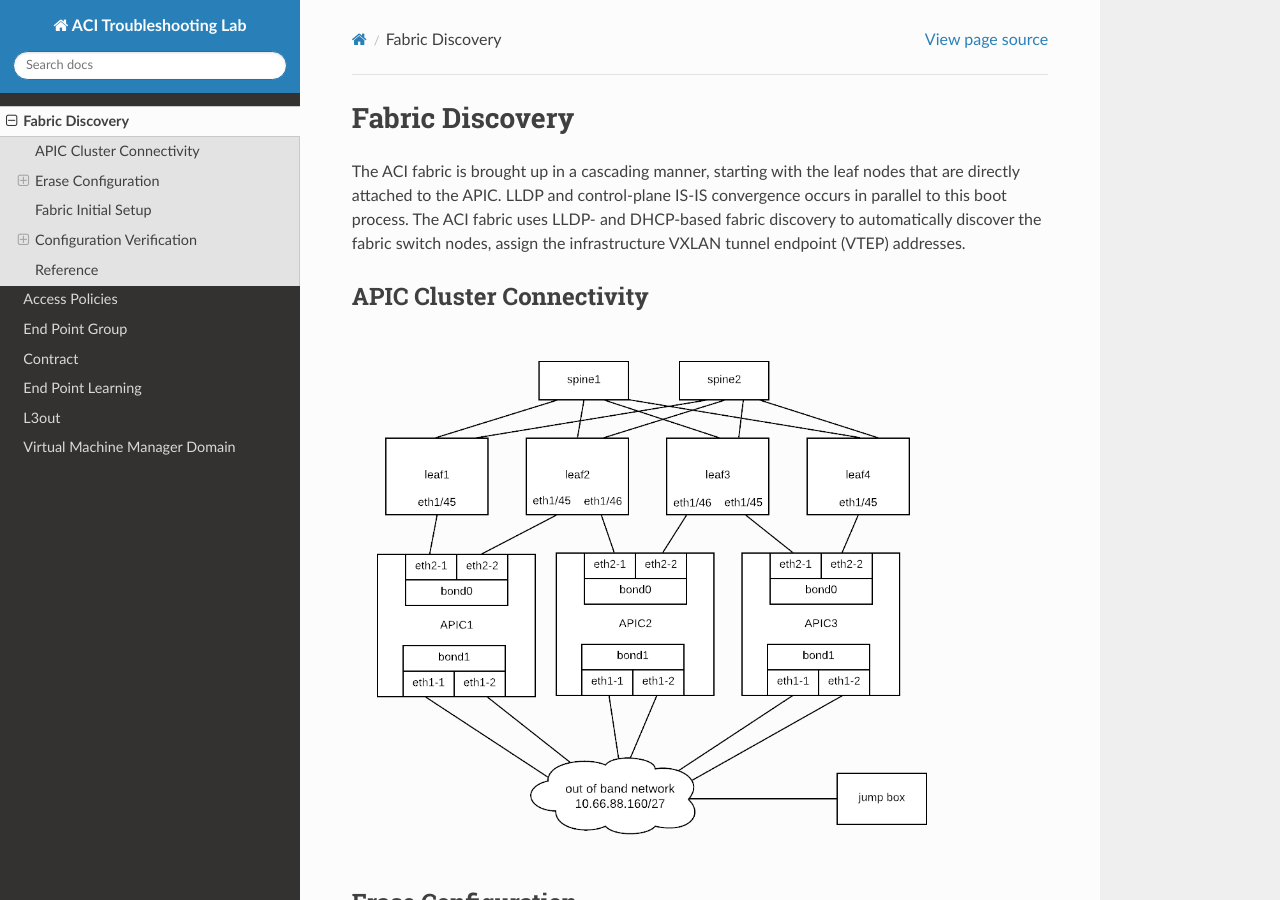
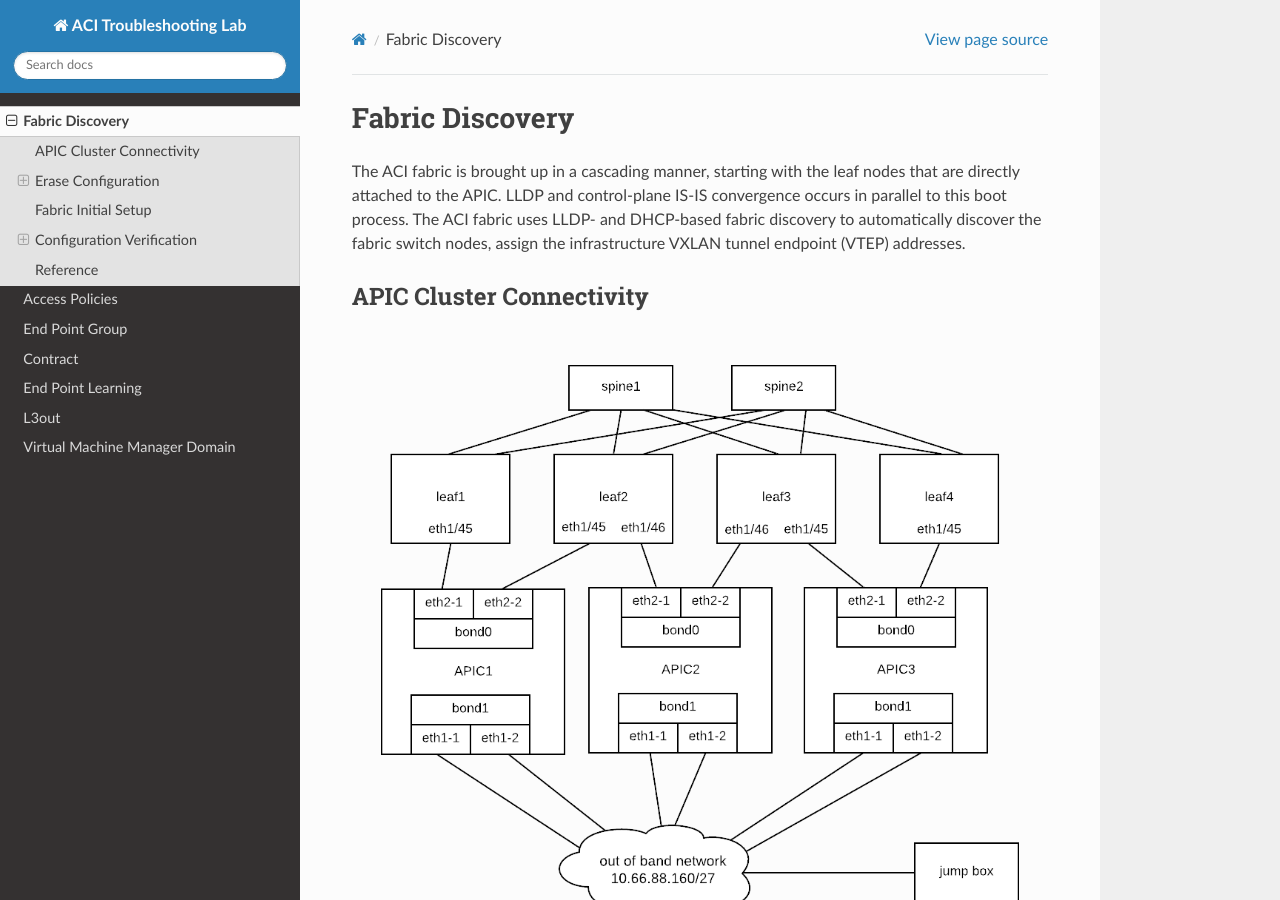
Before and after one commit to ewibowo/aci-troubleshooting-lab, a Sphinx documentation site: the page built from source/fabric-discovery.rst, in a window 1280 px wide and 900 px high. Built offline with Sphinx 7.4.7 and the Read the Docs theme 2.0.0, drawn with Linux system fonts in a browser that asks for light colours.

Commit message:
Enlarged pictures

```diff
--- a/source/fabric-discovery.rst
+++ b/source/fabric-discovery.rst
@@ -7,7 +7,7 @@
 ----------------------------
 
 .. image:: apic-cluster.png
-   :width: 600px
+   :width: 700px
    :alt: APIC Cluster connectivity
 
 Erase Configuration
@@ -313,7 +313,7 @@
 Once all switches are registered, we can see their VTEPs (loopback lo0 interfaces):
 
 .. image:: vteps.png
-   :width: 600px
+   :width: 700px
    :alt: VTEPs
 
 .. code-block:: console
```
